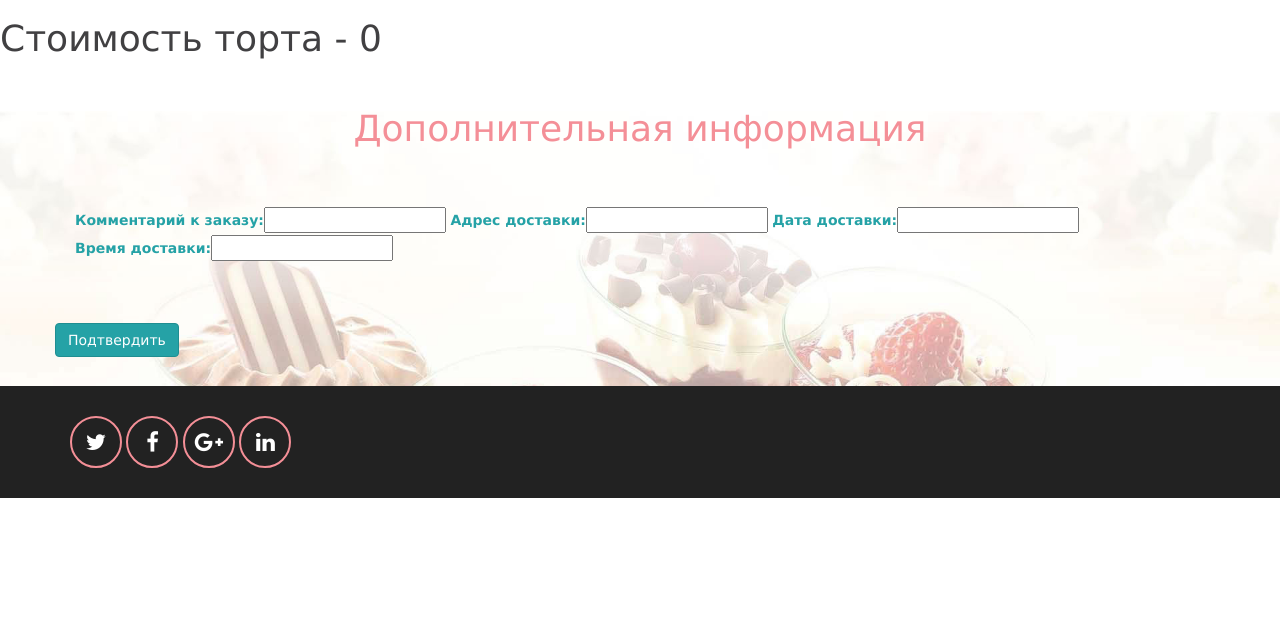
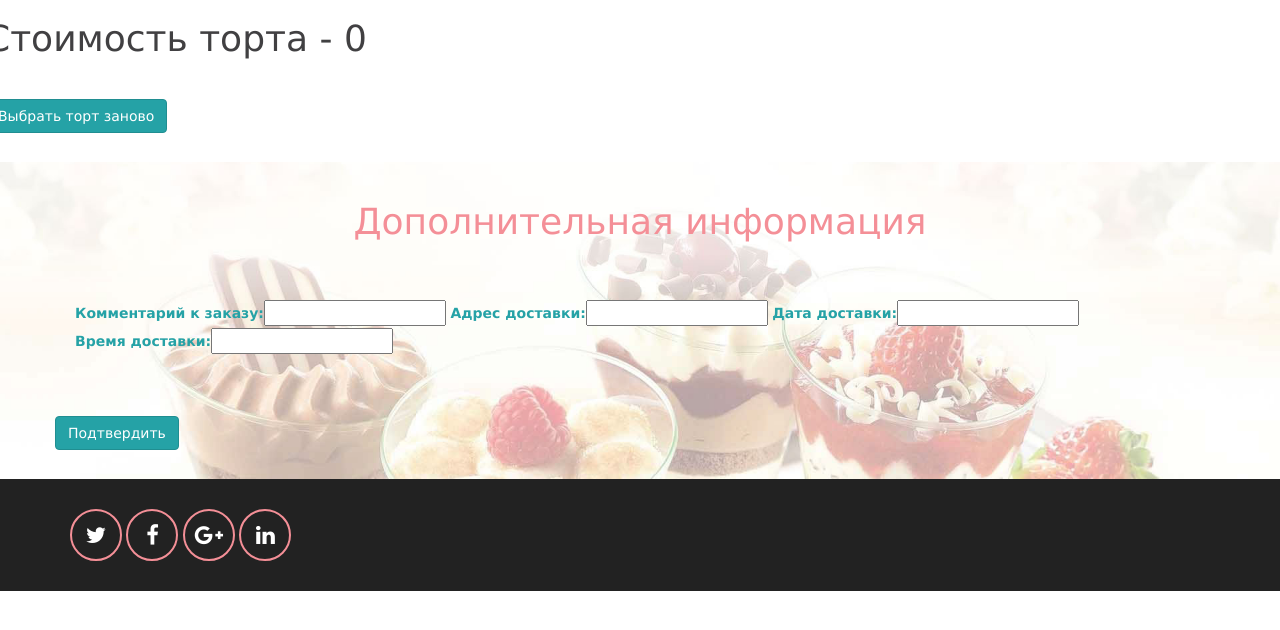
Before and after one commit to mukhametdinovigor/BakeCake, a Django app: page /advanced in a window 1280 px wide. Shown: the part 81-711 px from the top of the page. Run offline with Django 3.2, Linux system fonts and the light colour scheme; some libraries are stand-ins or nearby versions.

Commit message:
Add choosing another cake button

```diff
--- a/templates/adv_order_info.html
+++ b/templates/adv_order_info.html
@@ -1,6 +1,13 @@
 {% extends 'base.html' %}
 {% block content %}
-    <h1> Стоимость торта - {{ cake_price }}</h1>
+    <div class="row">
+        <h1> Стоимость торта - {{ cake_price }}</h1>
+        <form action="{% url 'index' %}">
+            <div  class="page-header" id="contact">
+                <button type="submit" class="btn btn-info">Выбрать торт заново</button>
+            </div>
+        </form>
+    </div>
 <form action="{% url 'advanced_info' %}" method="post">
 {% csrf_token %}
     <div class="container-contacts">
@@ -19,4 +26,5 @@
         </div>
     </div>
 </form>
+
 {% endblock %}
--- a/templates/header.html
+++ b/templates/header.html
@@ -17,7 +17,7 @@
 		<!-- Collect the nav links, forms, and other content for toggling -->
             <div class="collapse navbar-collapse" id="bs-example-navbar-collapse-1" >
                 <ul class="nav navbar-nav navbar-right" >
-        {% if  user.is_authenticated %}
+        {% if user.is_authenticated %}
 					<li><a href="#">Личный кабинет</a></li>
 					<li><a href="{% url 'logout' %}">Выйти</a></li>
         {% else %}
```
Lines whose indentation alone changed are shown as unchanged.
